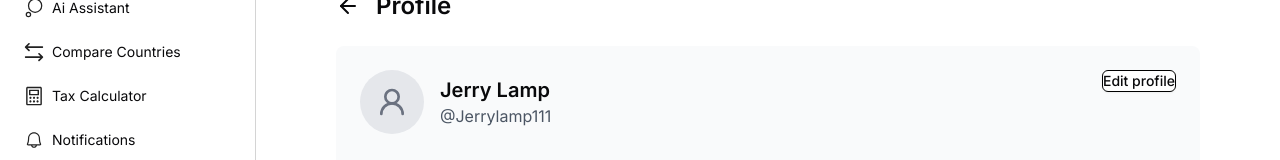
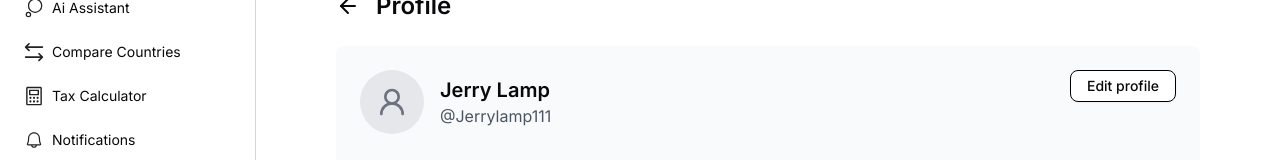
Before and after one commit to Global-Relocate/globalrelocatefrontend, a React (Vite) app: page /user/profile in a window 1280 px wide. Shown: the part 162-322 px from the top of the page. Built offline with nearby package versions, Linux system fonts and the light colour scheme; no server answers.

Commit message:
feat: update Button component styles for improved appearance and add medium size variant

```diff
--- a/src/components/ui/button.jsx
+++ b/src/components/ui/button.jsx
@@ -4,7 +4,7 @@ import { cva } from "class-variance-authority";
 import { cn } from "@/lib/utils"
 
 const buttonVariants = cva(
-  "inline-flex items-center justify-center gap-2 whitespace-nowrap rounded-md text-sm font-medium transition-colors focus-visible:outline-none focus-visible:ring-1 focus-visible:ring-ring disabled:pointer-events-none disabled:opacity-50 [&_svg]:pointer-events-none [&_svg]:size-4 [&_svg]:shrink-0",
+  "inline-flex items-center justify-center gap-2 whitespace-nowrap rounded-lg text-sm font-medium transition-colors focus-visible:outline-none focus-visible:ring-1 focus-visible:ring-ring disabled:pointer-events-none disabled:opacity-50 [&_svg]:pointer-events-none [&_svg]:size-4 [&_svg]:shrink-0",
   {
     variants: {
       variant: {
@@ -15,7 +15,7 @@ const buttonVariants = cva(
         outline:
           "border border-input bg-background shadow-sm hover:bg-accent hover:text-accent-foreground",
         outlineBlack:
-          "border border-black bg-background shadow-sm hover:bg-accent hover:text-accent-foreground",
+          "border border-black bg-background shadow-sm hover:bg-black hover:text-white",
         secondary:
           "bg-secondary text-secondary-foreground shadow-sm hover:bg-secondary/80",
         ghost: "hover:bg-accent hover:text-accent-foreground",
@@ -26,6 +26,7 @@ const buttonVariants = cva(
         sm: "h-8 rounded-md px-3 text-xs",
         lg: "h-10 rounded-md px-8",
         icon: "h-9 w-9",
+        md: "h-8 px-4 py-1.5",
       },
     },
     defaultVariants: {
```
